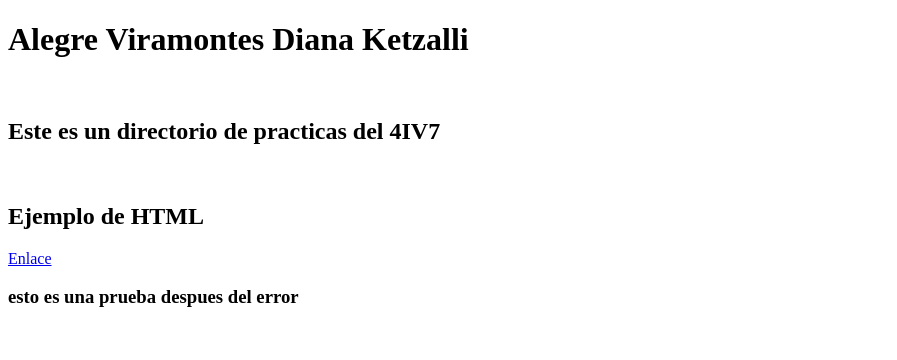
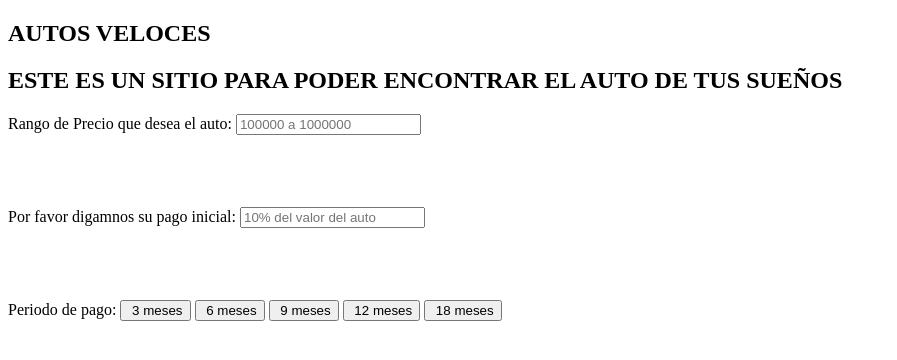
Before and after one commit to Ketzalli22/4IV7_PSW_ALEGRE_VIRAMONTES_DIANA_KETZALLI, a plain HTML site: page index.html in a window 1280 px wide. Shown: the whole page, without its empty margins (0-897 px from the left). Drawn offline with Linux system fonts and the light colour scheme.

Commit message:
Add files via upload

```diff
--- a/index.html
+++ b/index.html
@@ -1,18 +1,52 @@
 <!DOCTYPE html>
 <html lang="en">
 <head>
-    <meta charset="UTF-8">
-    <meta name="viewport" content="width=device-width, initial-scale=1.0">
-    <title>Directorio</title>
+
+    <title>EXAMEN PRACTICO</title>
 </head>
 <body>
-    <h1>Alegre Viramontes Diana Ketzalli</h1>
-    <br>
-    <h2>Este es un directorio de practicas del 4IV7</h2>
-    <br>
-    <h2>Ejemplo de HTML</h2> <a href="02HTML/index.html">Enlace</a>
-    <br>
-    <h3>esto es una prueba despues del error</h3>
+    <header>
+        <section>
+            <h1>AUTOS VELOCES</h1>
+        </section>
+    </header>
+    <section>
+        <article>
+            <h2>ESTE ES UN SITIO PARA PODER ENCONTRAR EL AUTO DE TUS SUEÑOS</h2>
+        </article>
+    </section>
+    <section class="tabla">
+
+
+        <article class="div2">
+            <section>
+                <form action="">
+                    <label for="PreciodeAuto" class="Precio de Auto">Rango de Precio que desea el auto:</label>
+                    <input type="Nomber" name="" id="" placeholder="100000 a 1000000">
+                    <br>
+                    <br>
+                    <br>
+                    <br>
+                    <br>
+                    <label for="PagoInicial" class="Pago_Inicial">Por favor digamnos su pago inicial:</label>
+                    <input type="numero" id="PagoInicial" placeholder="10% del valor del auto">
+                    <br>
+                    <br>
+                    <br>
+                    <br>
+                    <br>
+                    <label for="Periodo">Periodo de pago:</label>
+                    <input type="button" value=" 3 meses">
+                    <input type="button" value=" 6 meses">
+                    <input type="button" value=" 9 meses">
+                    <input type="button" value=" 12 meses">
+                    <input type="button" value=" 18 meses">
+
+                </form>
+            </section>
+        </article>
+
+    </section>
 
 </body>
 </html>
--- /dev/null
+++ b/styles.css
@@ -0,0 +1,13 @@
+body{
+    margin: 0;
+    padding: 0;
+    background-color: lightpink;
+
+}
+header{
+    background-color: black;
+    color: white;
+    padding: 2rem 3rem;
+    text-align: center;
+
+}
```
